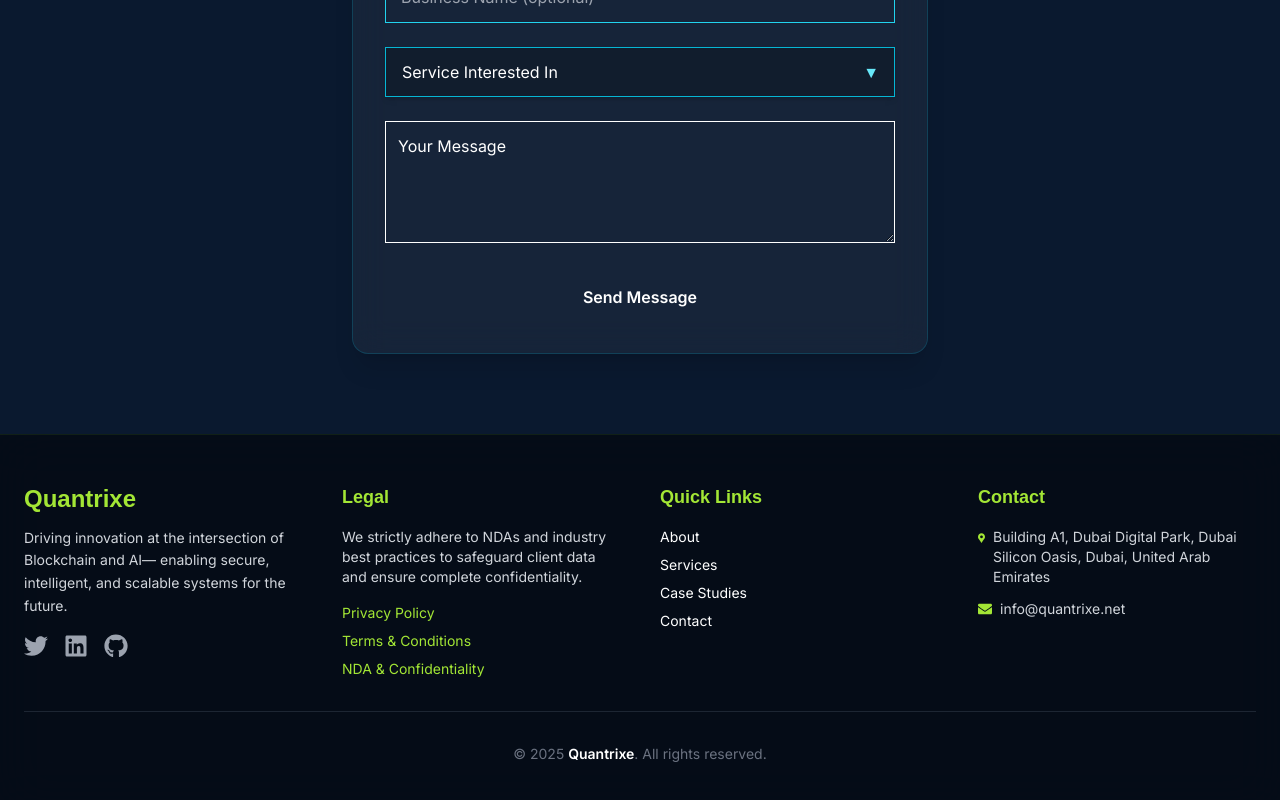
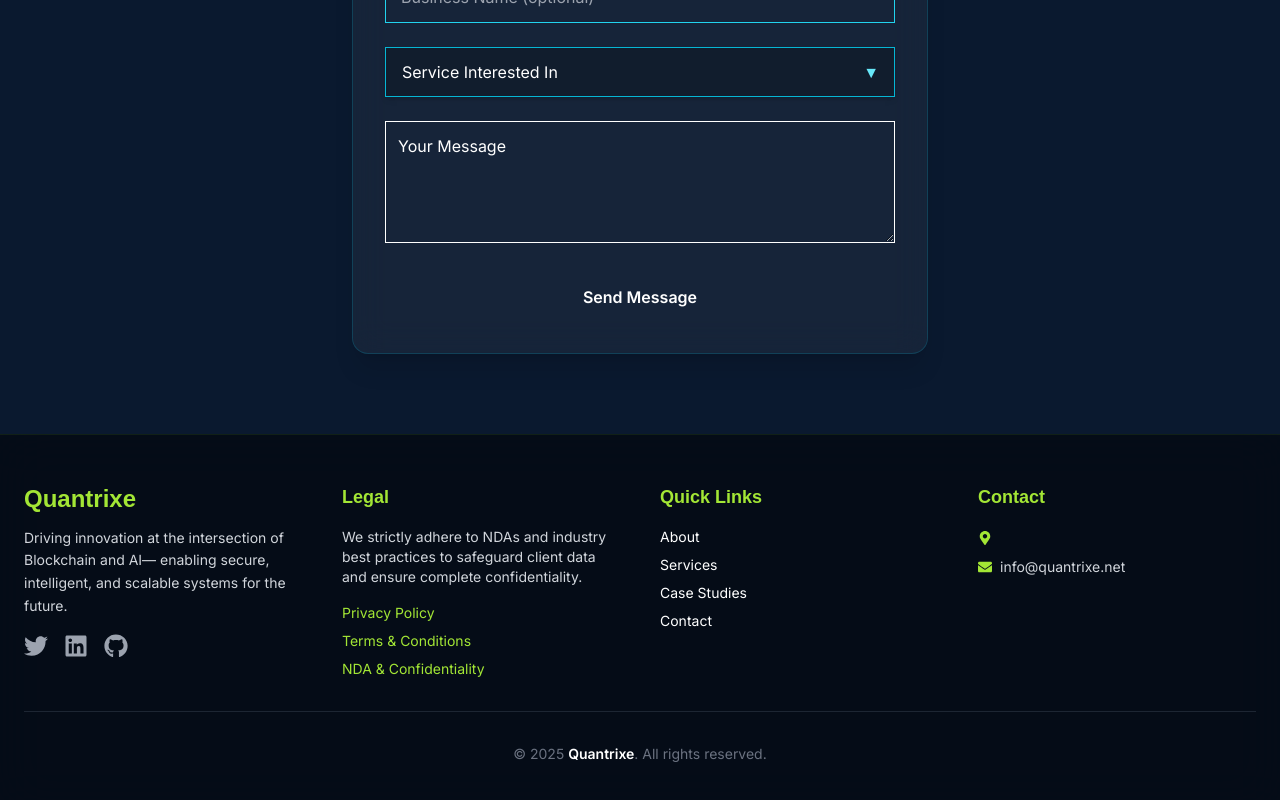
Before and after one commit to mrokonuzzaman040/quantrixe-web-app, a Next.js app: page / in a window 1280 px wide. Shown: the part 4931-5731 px from the top of the page. Built offline with nearby package versions, Linux system fonts and the light colour scheme.

Commit message:
Update Footer.tsx

```diff
--- a/components/Footer.tsx
+++ b/components/Footer.tsx
@@ -114,7 +114,6 @@ const Footer = () => {
             </h4>
             <p className="flex justify-center lg:justify-start items-start gap-2 text-sm text-gray-300 mb-3">
               <FaMapMarkerAlt className="text-lime-400 mt-1" />
-              Building A1, Dubai Digital Park, Dubai Silicon Oasis, Dubai, United Arab Emirates
             </p>
             <p className="flex justify-center lg:justify-start items-center gap-2 text-sm text-gray-300">
               <FaEnvelope className="text-lime-400" />
```
